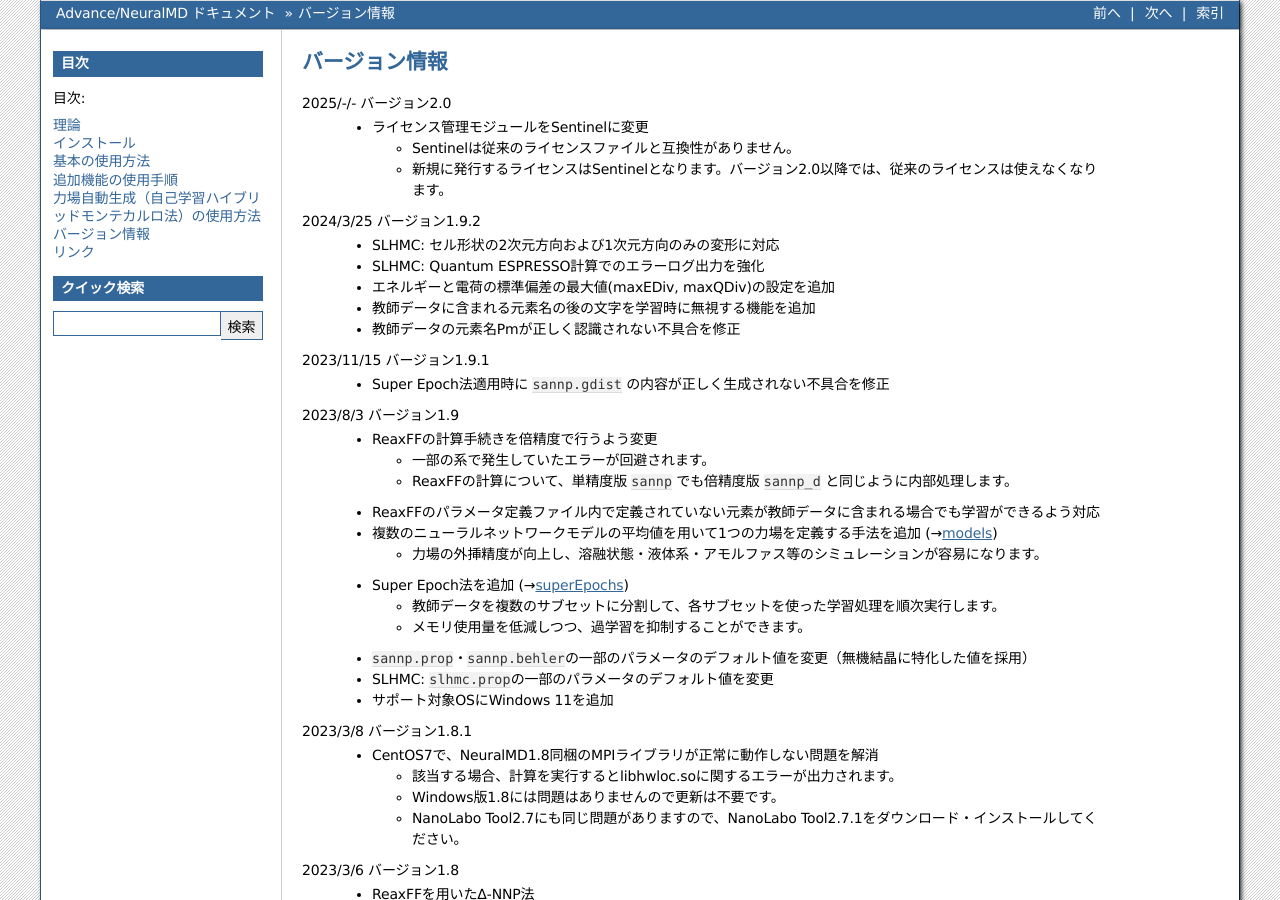
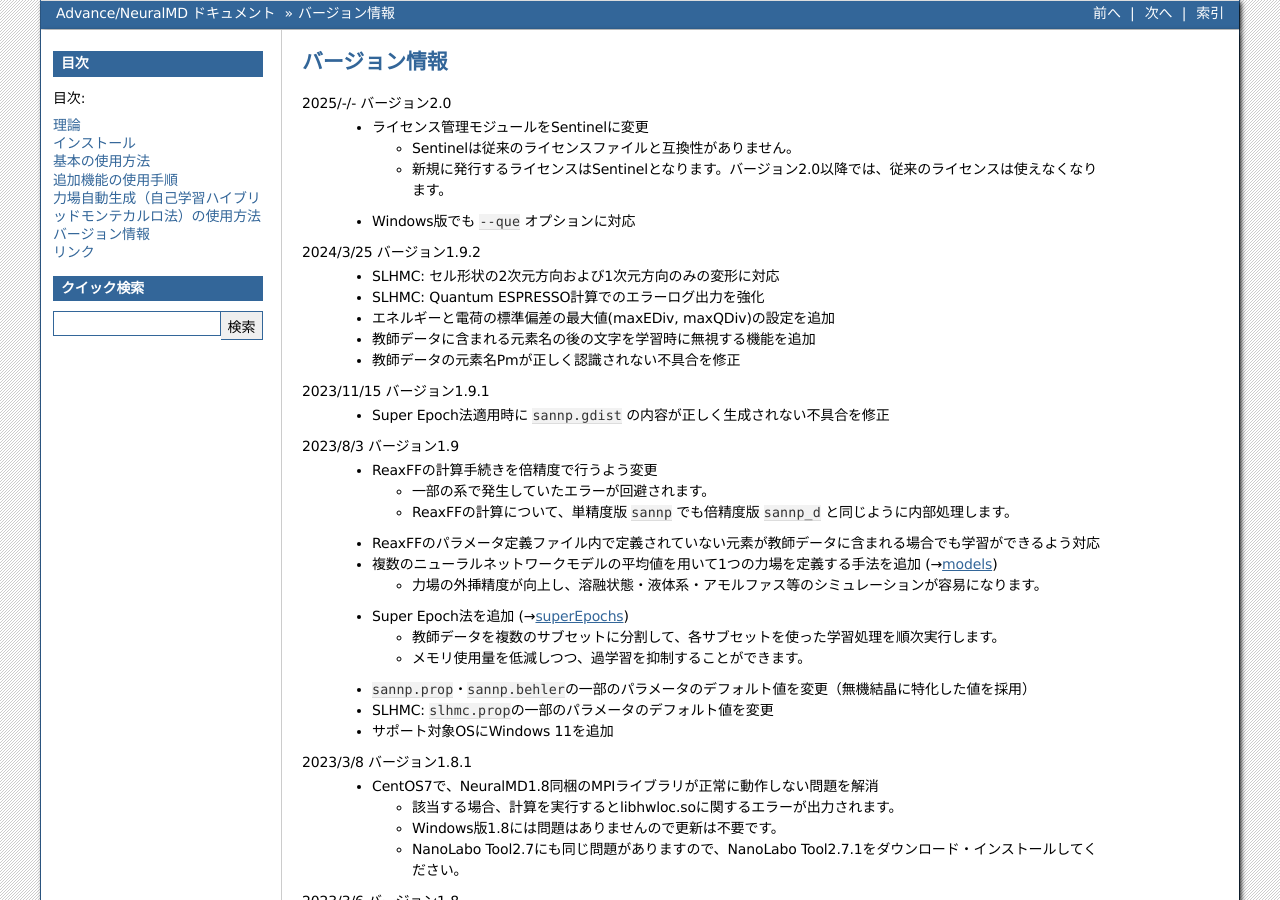
Before and after one commit to advancesoftcorp/neuralmd-doc, a Sphinx documentation site: the page built from docs/source/version.rst, in a window 1280 px wide and 900 px high. Built offline with Sphinx 7.4.7, drawn with Linux system fonts in a browser that asks for light colours; formulas are drawn with MathJax 3.

Commit message:
add --que to windows

```diff
--- a/docs/source/version.rst
+++ b/docs/source/version.rst
@@ -9,6 +9,8 @@
 
    - Sentinelは従来のライセンスファイルと互換性がありません。
    - 新規に発行するライセンスはSentinelとなります。バージョン2.0以降では、従来のライセンスは使えなくなります。
+
+ - Windows版でも ``--que`` オプションに対応
 
 2024/3/25 バージョン1.9.2
  - SLHMC: セル形状の2次元方向および1次元方向のみの変形に対応
```
